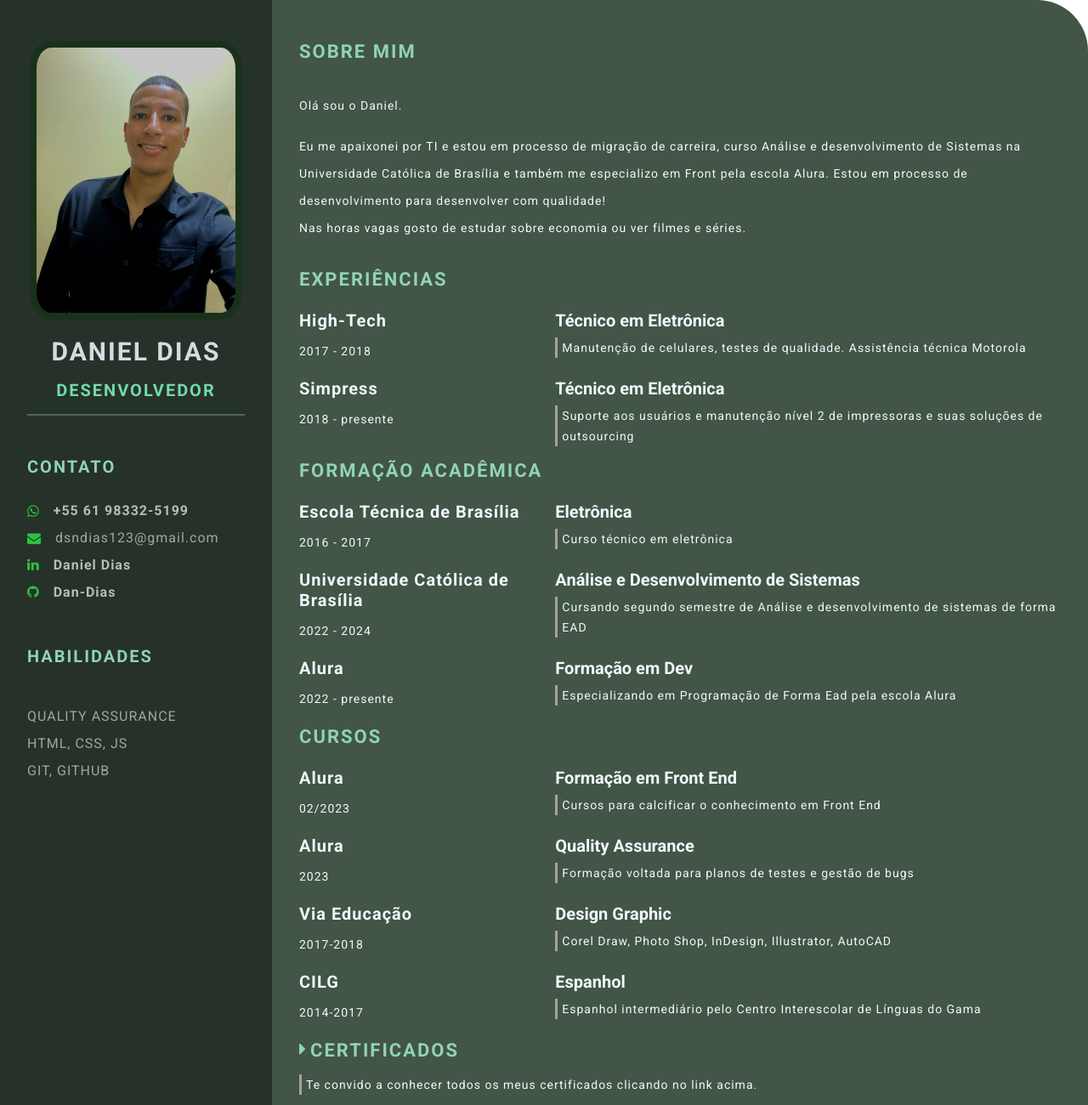
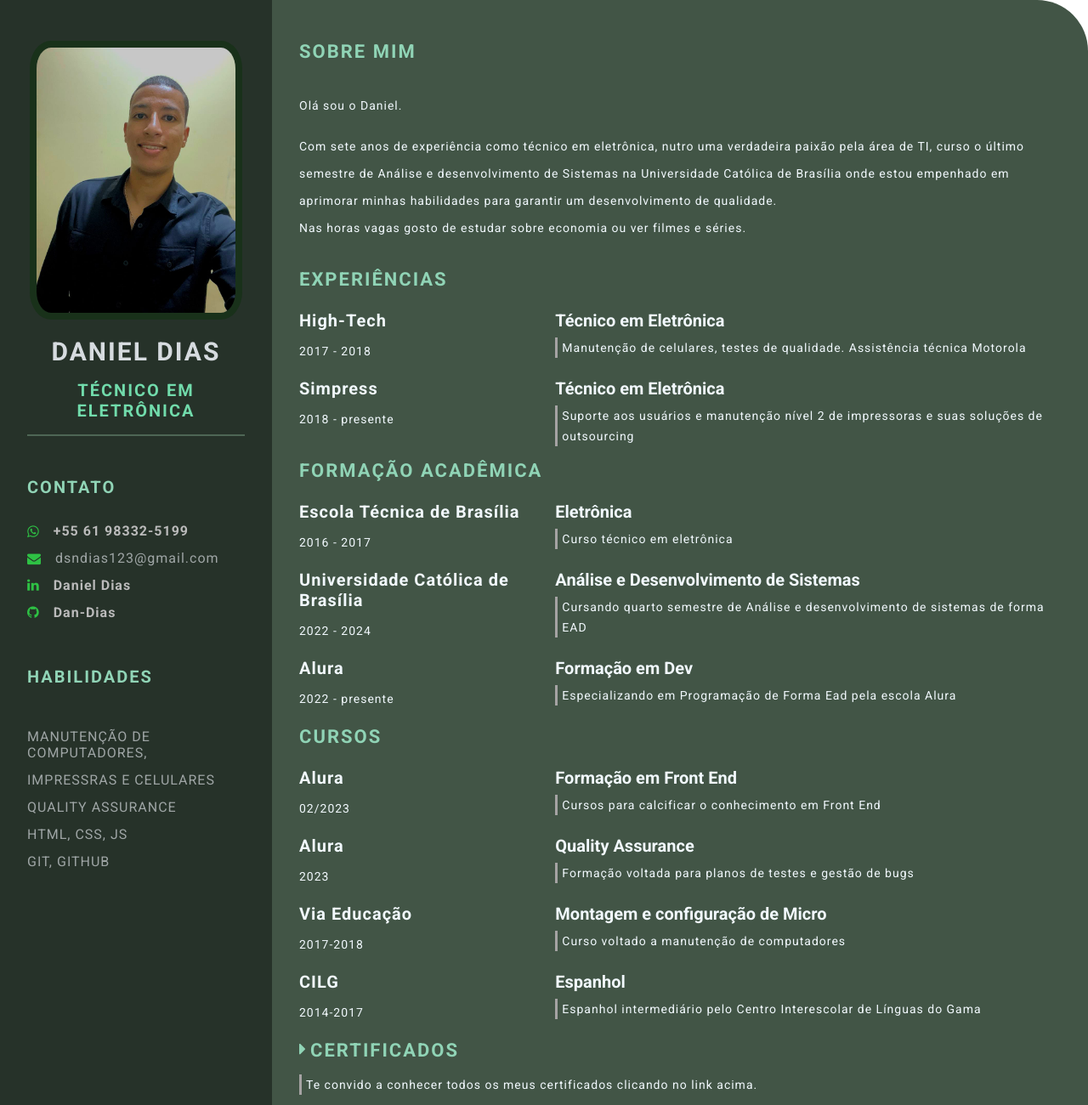
Before and after one commit to Dan-Dias/Dan-Dias.github.io, a plain HTML site: page index.html in a window 1280 px wide. Shown: the top 1300 px of the page at 85% size. Drawn offline with nearby package versions, Linux system fonts and the light colour scheme.

Commit message:
Update index.html
Alterações para vaga de volante

```diff
--- a/index.html
+++ b/index.html
@@ -32,7 +32,7 @@
                     <img class="profile-image" src="img/profile-image.jpeg" alt="Profile image" data-aos="zoom-in">
                     <div class="digitacao">
                     <p class="name" >Daniel Dias</p>
-                    <p class="profession">Desenvolvedor</p>
+                    <p class="profession">Técnico em eletrônica</p>
                     </div>
                 </div>
                 <div class="contact-skill-container">
@@ -50,6 +50,12 @@
                     <div class="skills" data-aos="zoom-in">
                         <p class="left-title">Habilidades</p><br>
                         <ul>
+                            <li>
+                                <p>Manutenção de computadores,</p>
+                            </li>
+                             <li>
+                                <p>impressras e celulares </p>
+                            </li>
                             <li>
                                 <p> Quality Assurance </p>
                             </li>
@@ -70,10 +76,10 @@
                     <div class="right-title">Sobre Mim</div><br>
                     <div class="about-me-contents">
                         <p class="name_content">Olá sou o Daniel.</p>
-                        <p class="name_content2">Eu me apaixonei por TI e estou em processo de migração de carreira,
-                        curso Análise e desenvolvimento de Sistemas na Universidade Católica de Brasília e também me
-                        especializo em Front pela escola Alura. Estou em processo de desenvolvimento para desenvolver
-                        com qualidade! <br> Nas horas vagas gosto de estudar sobre economia ou ver filmes e séries.</p>
+                        <p class="name_content2"> Com sete anos de experiência como técnico em eletrônica, nutro uma verdadeira paixão pela área de TI,
+                        curso o último semestre de Análise e desenvolvimento de Sistemas na Universidade Católica de Brasília
+                        onde estou empenhado em aprimorar minhas habilidades para garantir um desenvolvimento de qualidade.
+                    <br> Nas horas vagas gosto de estudar sobre economia ou ver filmes e séries.</p>
                     </div>
                 </section>
             <section class="experience-gap" data-aos="zoom-in">
@@ -116,7 +122,7 @@
                     </div>
                     <div class="education-right">
                         <p class="education-subject">Análise e Desenvolvimento de Sistemas</p>
-                        <p class="education-desc">Cursando segundo semestre de Análise e desenvolvimento de sistemas de
+                        <p class="education-desc">Cursando quarto semestre de Análise e desenvolvimento de sistemas de
                             forma EAD </p>
                     </div>
 
@@ -155,8 +161,8 @@
                         <p class="awards-time-period">2017-2018</p>
                     </div>
                     <div class="awards-right">
-                        <p class="awards-name">Design Graphic</p>
-                        <p class="awards-desc">Corel Draw, Photo Shop, InDesign, Illustrator, AutoCAD</p>
+                        <p class="awards-name">Montagem e configuração de Micro</p>
+                        <p class="awards-desc">Curso voltado a manutenção de computadores</p>
                     </div>
                     <div class="awards-left">
                         <p class="awards-company-name">CILG</p>
```
